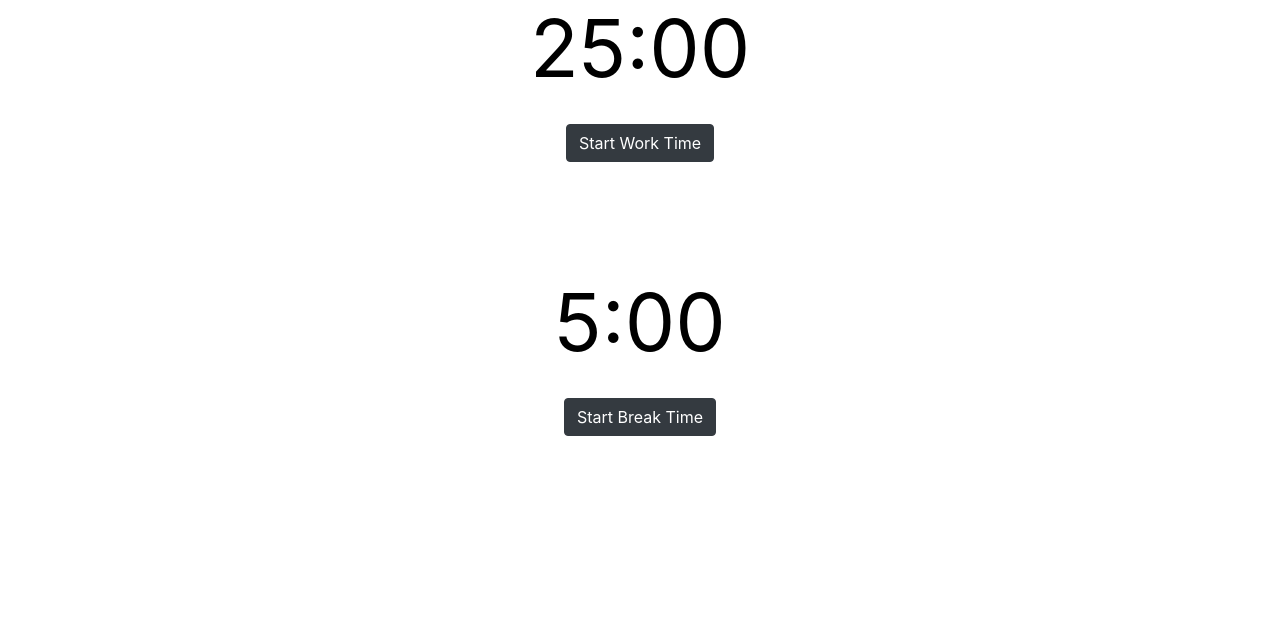
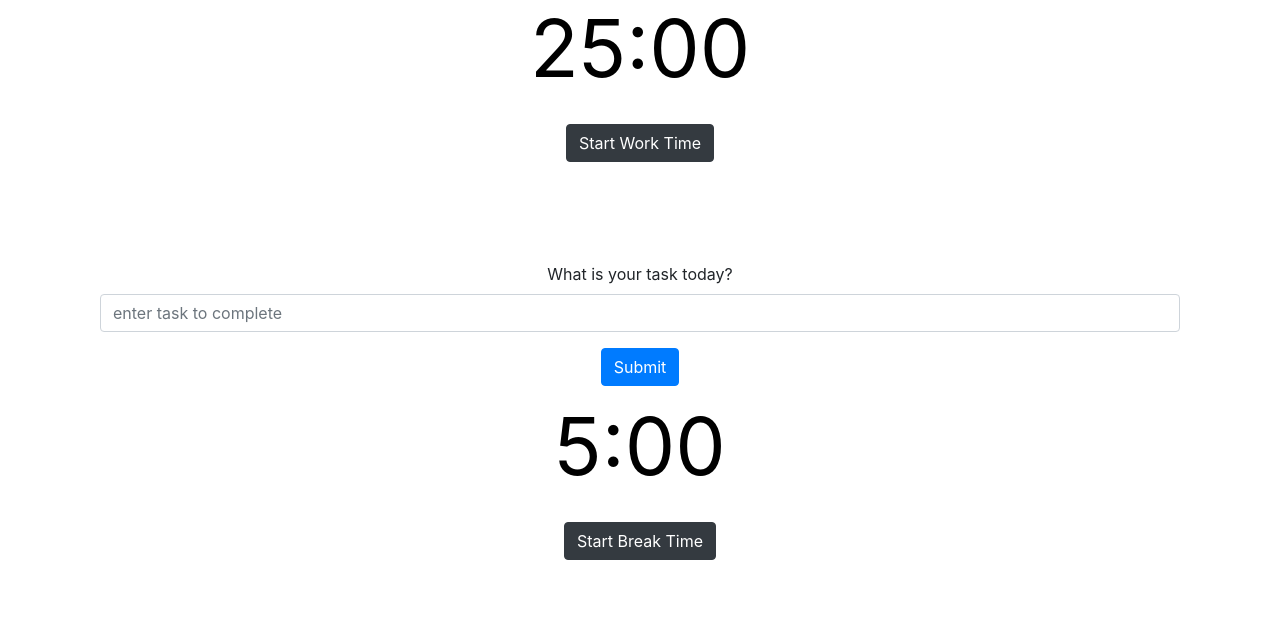
Before and after one commit to LewisNjagi/pomodoro, a Flask app: page / in a window 1280 px wide. Shown: the part 904-1530 px from the top of the page. Before the commit the page ends 1340 px from the top, so only its background shows below. Run offline with Flask 2, Linux system fonts and the light colour scheme; some libraries are stand-ins or nearby versions.

Commit message:
formis added toallow user specify task to do

```diff
--- a/app/templates/index.html
+++ b/app/templates/index.html
@@ -55,9 +55,60 @@
     <div class="container" style="text-align: center;">
         <p id="countdown" style="color: black; font-size: 80px;">25:00</p>
     <button type="button" id="call" class="btn btn-dark" style="margin-bottom: 100px;">Start Work Time</button>
+
+    <form>
+        <div class="form-group">
+            <label for="task">What is your task today?</label>
+            <input type="text" id="txtVal" class="form-control" placeholder="enter task to complete">
+
+            <div >
+                <ul id="list">
+
+                </ul>
+            </div>
+          </div>
+          <button onclick="addLi()" type="submit" class="btn btn-primary">Submit</button>
+
+
+
+
+        </form>
+
+        <script>
+            function addLi(){
+                var txtVal = document.getElementById("txtVal").value
+
+                    listNode = document.getElementById("list")
+                    liNode = document.createElement("li")
+                    txtNode = document.createTextNode(txtVal)
+                    alert(txtNode)
+
+              liNode.appendChild(txtNode)
+              listNode.appendChild(liNode)
+            }
+
+        </script>
+        <!-- <script>
+            function addLi(){
+            var txtVal = document.getElementById("txtVal").value
+            document.getElementById("lis").innerHTML =txtVal
+            console.log(txtVal)
+            }
+        </script> -->
+
     <p id="countdownfive" style="color: black; font-size: 80px;">5:00</p>
     <button type="button" id="callfive" class="btn btn-dark" style="margin-bottom: 100px;">Start Break Time</button>
-    </div>
+
+    <!-- <form action="">
+    <div class="form-group">
+        <label for="task">What do you want to do in your break time?</label>
+        <input type="task" class="form-control" placeholder="breakchores" id="task">
+      </div> -->
+
+      <!-- <button onclick="addLi" type="submit" class="btn btn-primary">Submit</button> -->
+
+    <!-- </form> -->
+</div>
 </div>
 <script src="../static/js/script.js"></script>
 {% endblock %}
```
